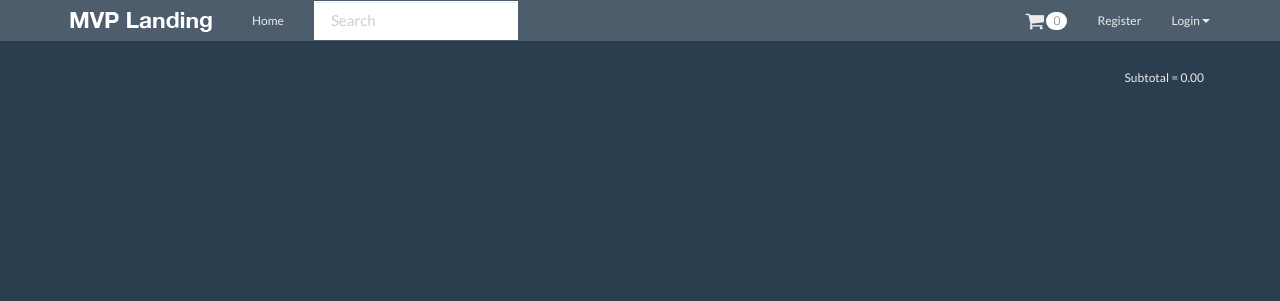
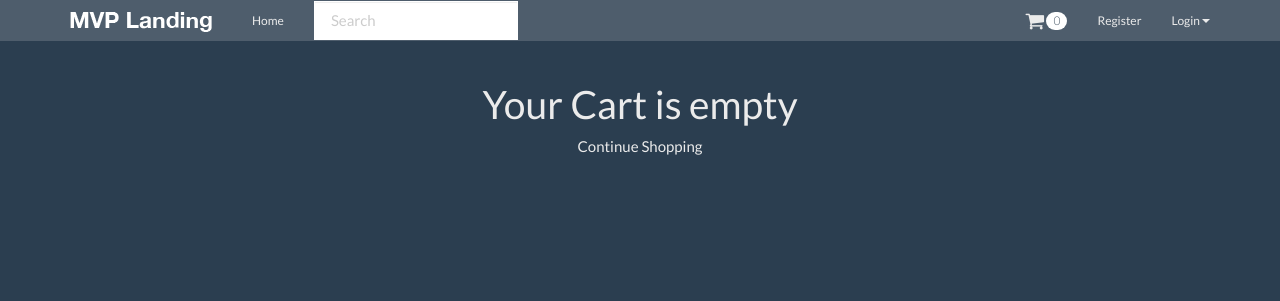
Before and after one commit to bopopescu/django-estore, a Django app: page /cart/ in a window 1280 px wide. Shown: the top 301 px of the page. Run offline with Django 3.2, Linux system fonts and the light colour scheme; data comes from the database, SQL or seed files in the repository; both versions use the stored data as it was after the commit; some libraries are stand-ins or nearby versions; some web fonts are replaced.

Commit message:
087 Empty Cart

```diff
--- a/src/carts/models.py
+++ b/src/carts/models.py
@@ -2,7 +2,7 @@ from decimal import Decimal
 from django.conf import settings
 from django.core.urlresolvers import reverse
 from django.db import models
-from django.db.models.signals import pre_save, post_save
+from django.db.models.signals import pre_save, post_save, post_delete
 
 from products.models import Variation
 
@@ -59,3 +59,5 @@ def cart_item_post_save_item_receiver(sender, instance, *args, **kwargs):
     instance.cart.update_subtotal()
 
 post_save.connect(cart_item_post_save_item_receiver, sender=CartItem)
+
+post_delete.connect(cart_item_post_save_item_receiver,sender=CartItem )
--- /dev/null
+++ b/src/carts/templates/carts/empty_cart.html
@@ -0,0 +1 @@
+<div class='col-xs-6 col-xs-offset-3 text-center'><h1>Your Cart is empty</h1><p>Continue Shopping</p></div>
--- a/src/carts/templates/carts/view.html
+++ b/src/carts/templates/carts/view.html
@@ -27,11 +27,19 @@
                 $("#jquery-message").text("Added: " + data.item_added + " Deleted: " + data.deleted);
                 if (data.deleted) {
                     $("#item-" + item).fadeOut();
+                    $("#subtotal").text("Subtotal: " + data.subtotal);
                 }
                 else {
                     $("#item-line-total-" + item).text(data.line_total);
-                    $("#subtotal").text(data.subtotal)
+                    $("#subtotal").text("Subtotal: " + data.subtotal);
                 }
+
+                if (data.total_items == 0) {
+                    $(".table").fadeOut();
+                    var template = "{% include 'carts/empty_cart.html' %}"
+                    $(".main-content").html(template);
+                }
+
                 showFlashMessage(data.flash_message);
             },
             error: function (response, error) {
@@ -48,6 +56,10 @@
 
 
 {% block content %}
+    <div class="row main-content">
+        {% if object.cartitem_set.count < 1 %}
+            {% include "carts/empty_cart.html" %}
+        {% else %}
             <table class="table">
             {% for item in object.cartitem_set.all %}
                 <tr id="item-{{ item.item.id }}">
@@ -74,5 +86,6 @@
                 </tr>
 
             </table>
-
+        {% endif %}
+    </div>
 {% endblock %}
--- a/src/carts/views.py
+++ b/src/carts/views.py
@@ -75,13 +75,18 @@ class CartView(SingleObjectMixin, View):
                 subtotal = cart_item.cart.subtotal
             except:
                 subtotal = None
+            try:
+                total_items = cart_item.cart.items.count()
+            except:
+                total_items = 0
 
             data = JsonResponse({
                 "deleted": delete_item,
                 "item_added": item_added,
                 "line_total": total,
                 "subtotal": subtotal,
-                "flash_message": flash_message
+                "flash_message": flash_message,
+                "total_items": total_items
             })
 
             return data
```
Also changed, not shown: src/db.sqlite3. Lines whose indentation alone changed are shown as unchanged.
